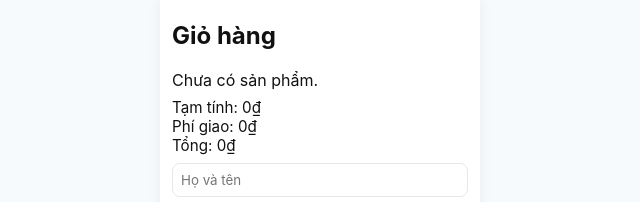
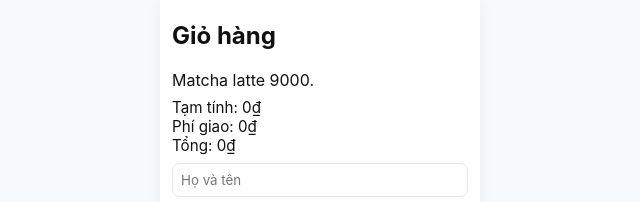
Before and after one commit to thuybuithi0375632661-dotcom/gia-bao-oder, a plain HTML site: page index.html in a window 1280 px wide. Shown: the part 142-344 px from the top of the page, 638-1278 px from the left. Drawn offline with Linux system fonts and the light colour scheme.

Commit message:
Update index.html

```diff
--- a/index.html
+++ b/index.html
@@ -18,7 +18,7 @@
 
     <aside class="cart" id="cart">
       <h2>Giỏ hàng</h2>
-      <div id="cart-items">Chưa có sản phẩm.</div>
+      <div id="cart-items">Matcha latte 9000.</div>
       <div class="summary">
         <div>Tạm tính: <span id="subtotal">0</span>₫</div>
         <div>Phí giao: <span id="shipping">0</span>₫</div>
```
